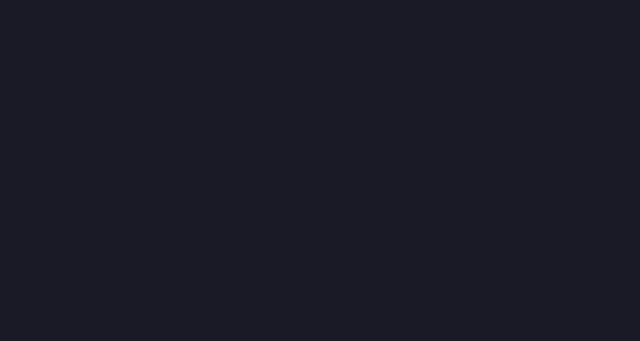
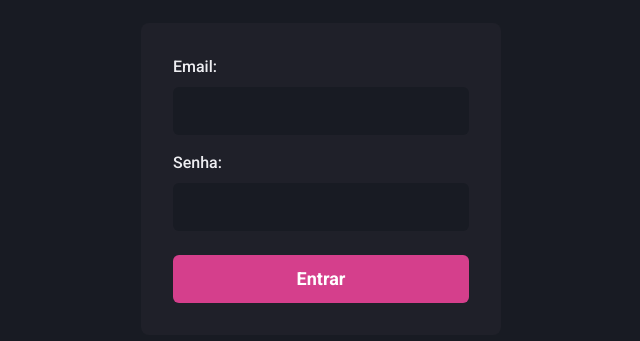
Before and after one commit to RafaelManfrim/Ignite-React-dashgo., a Next.js app: page / in a window 1280 px wide. Shown: the part 221-562 px from the top of the page, without its empty margins (319-959 px from the left). Built offline with nearby package versions, Linux system fonts and the light colour scheme.

Commit message:
pagina de login desenvolvida

```diff
--- a/src/pages/index.tsx
+++ b/src/pages/index.tsx
@@ -1,11 +1,24 @@
 import type { NextPage } from 'next'
+import { Flex, Input, Button, Stack, FormLabel, FormControl } from '@chakra-ui/react'
 
 const Home: NextPage = () => {
-  return (
-    <>
-
-    </>
-  )
+	return (
+		<Flex w="100vw" h="100vh" align="center" justify="center">
+			<Flex as="form" width="100%" maxWidth="360px" bg="gray.800" p="8" borderRadius="8px" flexDir="column">
+				<Stack spacing="4">
+					<FormControl>
+						<FormLabel htmlFor="email">Email: </FormLabel>
+						<Input id="email" name="email" type="email" focusBorderColor="pink.500" bgColor="gray.900" variant="filled" _hover={{ bgColor: 'gray.900'}} size="lg" />
+					</FormControl>
+					<FormControl>
+						<FormLabel htmlFor="password">Senha: </FormLabel>
+						<Input id="password" name="password" type="password" focusBorderColor="pink.500" bgColor="gray.900" variant="filled" _hover={{ bgColor: 'gray.900'}} size="lg" />
+					</FormControl>
+				</Stack>
+				<Button type="submit" mt="6" colorScheme="pink" size="lg">Entrar</Button>
+			</Flex>
+		</Flex>
+	)
 }
 
 export default Home
```
